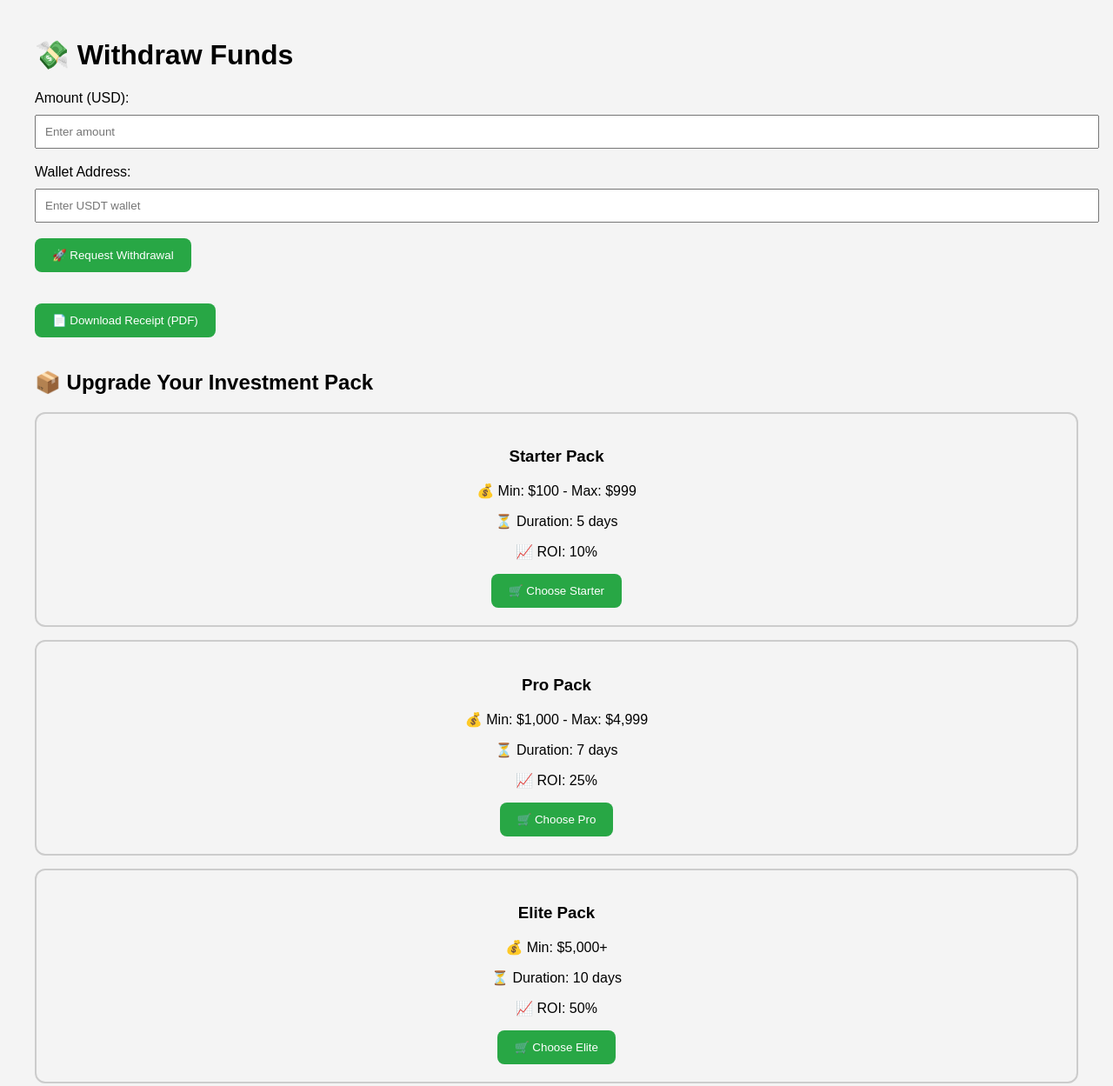
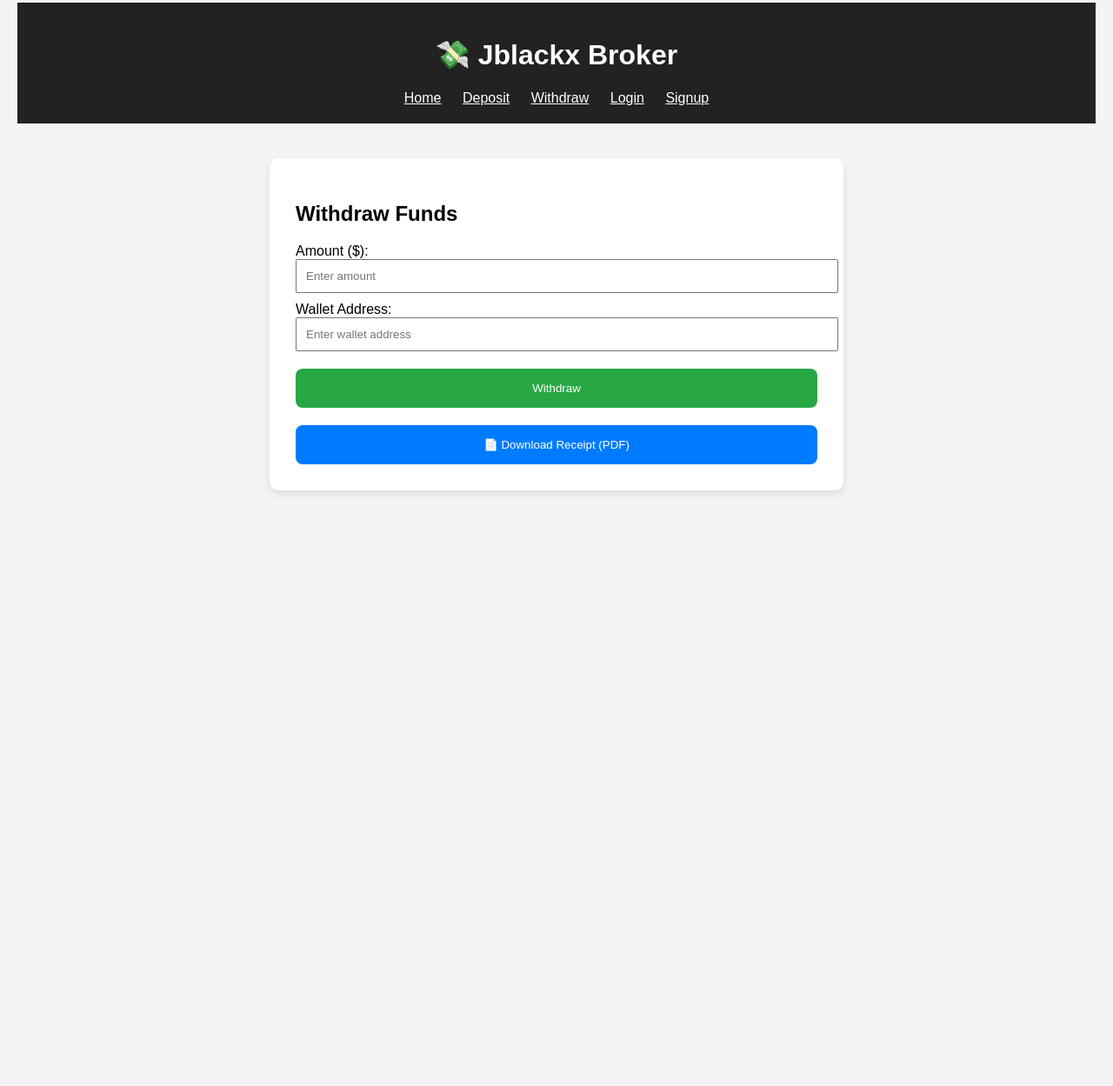
Before and after one commit to Jblack0147/Jblackx-Broker, a plain HTML site: page withdraw.html in a window 1280 px wide. Shown: the part 17-1266 px from the top of the page at 87% size. After the commit the page ends 800 px from the top, so only its background shows below. Drawn offline with nearby package versions, Linux system fonts and the light colour scheme.

Commit message:
Updated withdraw.html with KYC + PDF + Full Navigation

```diff
--- a/withdraw.html
+++ b/withdraw.html
@@ -1,86 +1,43 @@
-<!DOCTYPE html>
-<html lang="en">
-<head>
-  <meta charset="UTF-8" />
-  <meta name="viewport" content="width=device-width, initial-scale=1.0"/>
-  <title>Withdraw - Jblackx Broker</title>
-  <link rel="stylesheet" href="style.css"/>
+<!DOCTYPE html><html lang="en"><head>
+  <meta charset="UTF-8">
+  <meta name="viewport" content="width=device-width, initial-scale=1.0">
+  <title>Jblackx Broker - Withdrawal</title>
+  <link rel="stylesheet" href="style.css">
   <script src="https://cdnjs.cloudflare.com/ajax/libs/jspdf/2.5.1/jspdf.umd.min.js"></script>
-  <style>
-    .btn { padding: 12px 20px; border: none; border-radius: 8px; cursor: pointer; }
-    .green-btn { background-color: #28a745; color: white; }
-    .modal { display: none; position: fixed; top: 0; left: 0; width:100%; height:100%; background: rgba(0,0,0,0.6); justify-content: center; align-items: center; }
-    .modal-content { background: white; padding: 20px; border-radius: 10px; width: 300px; text-align: center; }
-    .pack { border: 2px solid #ccc; padding: 20px; border-radius: 12px; margin: 15px 0; text-align: center; }
-  </style>
-</head>
-<body style="font-family: Arial, sans-serif; padding: 40px; background-color: #f4f4f4;">
+</head><body style="font-family: Arial, sans-serif; background: #f4f4f4; padding: 20px;">  <!-- Header -->  <header style="background-color: #222; color: white; padding: 20px; text-align: center;">
+    <h1>💸 Jblackx Broker</h1>
+    <nav>
+      <a href="index.html" style="margin: 0 10px; color: white;">Home</a>
+      <a href="deposit.html" style="margin: 0 10px; color: white;">Deposit</a>
+      <a href="withdraw.html" style="margin: 0 10px; color: white;">Withdraw</a>
+      <a href="login.html" style="margin: 0 10px; color: white;">Login</a>
+      <a href="signup.html" style="margin: 0 10px; color: white;">Signup</a>
+    </nav>
+  </header>  <!-- Main Withdrawal Section -->  <section style="max-width: 600px; margin: auto; background: white; padding: 30px; border-radius: 10px; margin-top: 40px; box-shadow: 0 4px 8px rgba(0,0,0,0.1);">
+    <h2>Withdraw Funds</h2>
+    <form id="withdrawForm">
+      <label>Amount ($):</label>
+      <input type="number" id="amount" placeholder="Enter amount" required style="width: 100%; padding: 10px; margin-bottom: 10px;"><label>Wallet Address:</label>
+  <input type="text" id="wallet" placeholder="Enter wallet address" required style="width: 100%; padding: 10px; margin-bottom: 20px;">
 
-  <h1>💸 Withdraw Funds</h1>
+  <button type="submit" style="width: 100%; padding: 15px; background-color: #28a745; color: white; border: none; border-radius: 8px;">Withdraw</button>
+</form>
 
-  <!-- KYC Modal -->
-  <div id="kycModal" class="modal">
-    <div class="modal-content">
-      <h2>KYC Verification Required</h2>
-      <p>Please upload a valid ID document to proceed.</p>
-      <input type="file" />
-      <br/><br/>
-      <button class="btn green-btn" onclick="closeKYC()">✅ Submit KYC</button>
+<!-- PDF Receipt Button -->
+<button onclick="downloadReceipt()" style="margin-top: 20px; width: 100%; padding: 15px; background-color: #007bff; color: white; border: none; border-radius: 8px;">📄 Download Receipt (PDF)</button>
+
+  </section>  <!-- KYC Modal -->  <div id="kycModal" style="display:none; position: fixed; top:0; left:0; width:100%; height:100%; background-color: rgba(0,0,0,0.6); justify-content:center; align-items:center;">
+    <div style="background: white; padding: 30px; border-radius: 10px; text-align: center; max-width: 400px;">
+      <h3>🧾 KYC Verification Required</h3>
+      <p>Please upload your government-issued ID to continue with withdrawal.</p>
+      <input type="file" accept="image/*,application/pdf">
+      <br><br>
+      <button onclick="closeKYC()" style="padding:10px 20px; background:red; color:white; border:none; border-radius:5px;">Cancel</button>
     </div>
-  </div>
-
-  <!-- Withdraw Form -->
-  <form onsubmit="event.preventDefault(); openKYC();">
-    <label>Amount (USD):</label><br/>
-    <input type="number" placeholder="Enter amount" required style="padding:10px; width:100%; margin-top:10px;"><br/><br/>
-    <label>Wallet Address:</label><br/>
-    <input type="text" placeholder="Enter USDT wallet" required style="padding:10px; width:100%; margin-top:10px;"><br/><br/>
-    <button type="submit" class="btn green-btn">🚀 Request Withdrawal</button>
-  </form>
-
-  <br/><br/>
-
-  <!-- PDF Button -->
-  <button onclick="downloadReceipt()" class="btn green-btn">📄 Download Receipt (PDF)</button>
-
-  <br/><br/>
-
-  <!-- Pack Upgrade Options -->
-  <h2>📦 Upgrade Your Investment Pack</h2>
-  <div class="pack">
-    <h3>Starter Pack</h3>
-    <p>💰 Min: $100 - Max: $999</p>
-    <p>⏳ Duration: 5 days</p>
-    <p>📈 ROI: 10%</p>
-    <button class="btn green-btn">🛒 Choose Starter</button>
-  </div>
-  <div class="pack">
-    <h3>Pro Pack</h3>
-    <p>💰 Min: $1,000 - Max: $4,999</p>
-    <p>⏳ Duration: 7 days</p>
-    <p>📈 ROI: 25%</p>
-    <button class="btn green-btn">🛒 Choose Pro</button>
-  </div>
-  <div class="pack">
-    <h3>Elite Pack</h3>
-    <p>💰 Min: $5,000+</p>
-    <p>⏳ Duration: 10 days</p>
-    <p>📈 ROI: 50%</p>
-    <button class="btn green-btn">🛒 Choose Elite</button>
-  </div>
-
-  <!-- Scripts -->
-  <script>
-    function openKYC() {
-      document.getElementById("kycModal").style.display = "flex";
-    }
-    function closeKYC() {
-      document.getElementById("kycModal").style.display = "none";
-      alert("✅ KYC submitted! Withdrawal processing...");
-    }
+  </div>  <!-- Script Zone -->  <script>
+    const { jsPDF } = window.jspdf;
 
     function downloadReceipt() {
-      const { jsPDF } = window.jspdf;
       const doc = new jsPDF();
       const txID = "BNX-" + Math.random().toString(36).substring(2, 10).toUpperCase();
       doc.setFontSize(20);
@@ -93,7 +50,15 @@
       doc.text(`Status: Completed`, 20, 80);
       doc.save("withdrawal_receipt.pdf");
     }
-  </script>
 
-</body>
-</html>
+    // KYC Trigger
+    document.getElementById("withdrawForm").addEventListener("submit", function (e) {
+      e.preventDefault();
+      document.getElementById("kycModal").style.display = "flex";
+    });
+
+    function closeKYC() {
+      document.getElementById("kycModal").style.display = "none";
+      alert("KYC Required. Please complete verification to proceed.");
+    }
+  </script></body></html>
```
